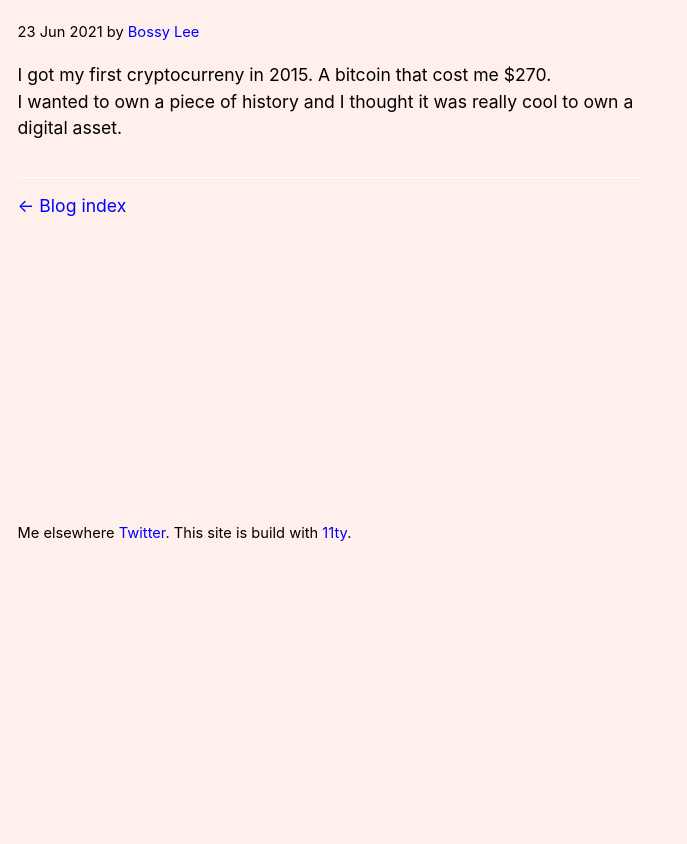
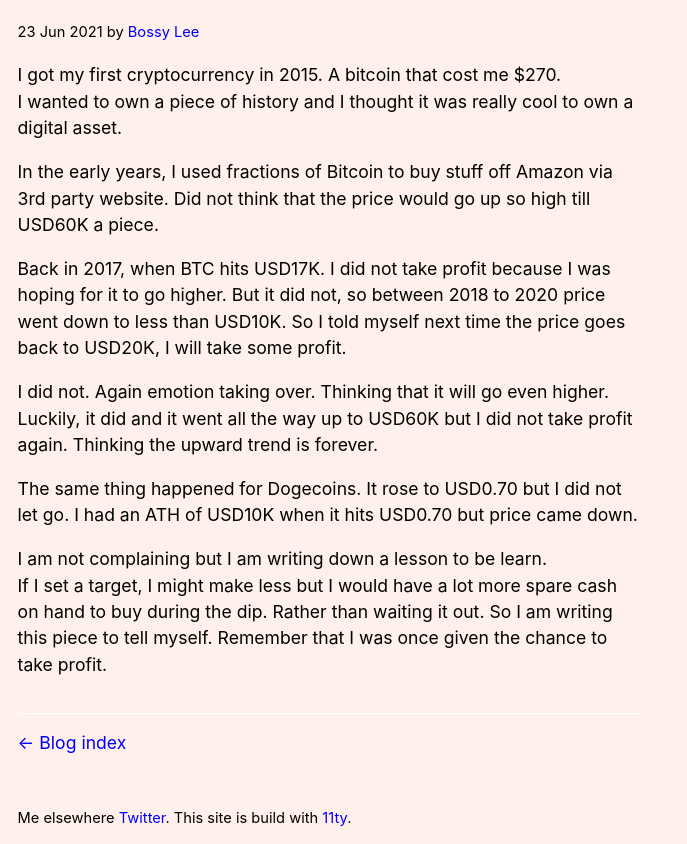
Before and after one commit to bosslee/This-is-Bosslee, an Eleventy site: page posts/2021-06-23-take-profit.md in a window 1280 px wide. Shown: the part 240-1084 px from the top of the page, without its empty margins (0-687 px from the left). Before the commit the page ends 800 px from the top, so only its background shows below. Built offline with nearby package versions, Linux system fonts and the light colour scheme; Eleventy itself is replaced by a stand-in of ours; files that its build step writes are made by us from their sources; what eleventy-plugin-youtube-embed would draw is missing.

Commit message:
take profit post

```diff
--- a/_includes/components/seo.njk
+++ b/_includes/components/seo.njk
@@ -20,14 +20,14 @@
     <meta property="og:url" content="{{canonicalUrl}}">
     <meta property="og:title" content="{{metadata.title}}">
     <meta property="og:description" content="{{metadata.description}}">
-    <meta property="og:image" content="/static/img/bryanlee.jpeg">
+    <meta property="og:image" content="https://bosslee.co/static/img/bryanlee.jpeg">
 
     <!-- Twitter -->
     <meta property="twitter:card" content="summary">
     <meta property="twitter:url" content="{{canonicalUrl}}">
     <meta property="twitter:title" content="{{metadata.title}}">
     <meta property="twitter:description" content="{{metadata.description}}">
-    <meta property="twitter:image" content="/static/img/bryanlee.jpeg">
+    <meta property="twitter:image" content="https://bosslee.co/static/img/bryanlee.jpeg">
 
 {% else %}
     {% set canonicalUrl = metadata.canonicalUrl + page.url %}
--- a/posts/2021-06-23-take-profit.md
+++ b/posts/2021-06-23-take-profit.md
@@ -4,5 +4,16 @@ date: 2021-06-23
 summary: Learn to set price target and take profit. Also important, respect your stoploss.
 ---
 
-I got my first cryptocurreny in 2015. A bitcoin that cost me $270.
+I got my first cryptocurrency in 2015. A bitcoin that cost me $270.
 I wanted to own a piece of history and I thought it was really cool to own a digital asset.
+
+In the early years, I used fractions of Bitcoin to buy stuff off Amazon via 3rd party website. Did not think that the price would go up so high till USD60K a piece.
+
+Back in 2017, when BTC hits USD17K. I did not take profit because I was hoping for it to go higher. But it did not, so between 2018 to 2020 price went down to less than USD10K. So I told myself next time the price goes back to USD20K, I will take some profit.
+
+I did not. Again emotion taking over. Thinking that it will go even higher. Luckily, it did and it went all the way up to USD60K but I did not take profit again. Thinking the upward trend is forever.
+
+The same thing happened for Dogecoins. It rose to USD0.70 but I did not let go. I had an ATH of USD10K when it hits USD0.70 but price came down.
+
+I am not complaining but I am writing down a lesson to be learn.
+If I set a target, I might make less but I would have a lot more spare cash on hand to buy during the dip. Rather than waiting it out. So I am writing this piece to tell myself. Remember that I was once given the chance to take profit.
```
